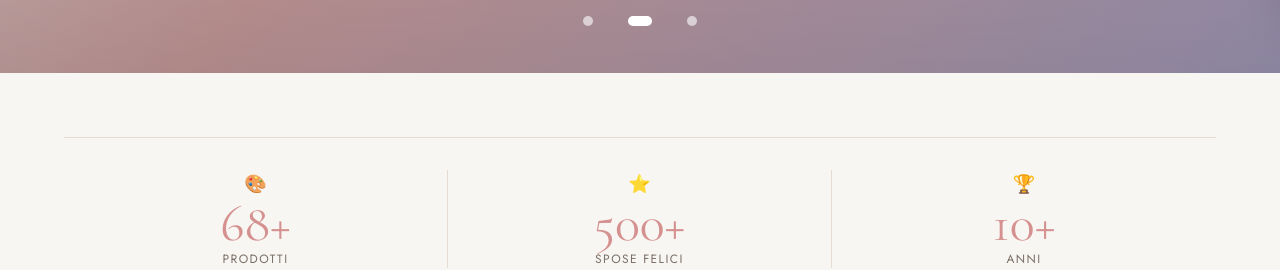
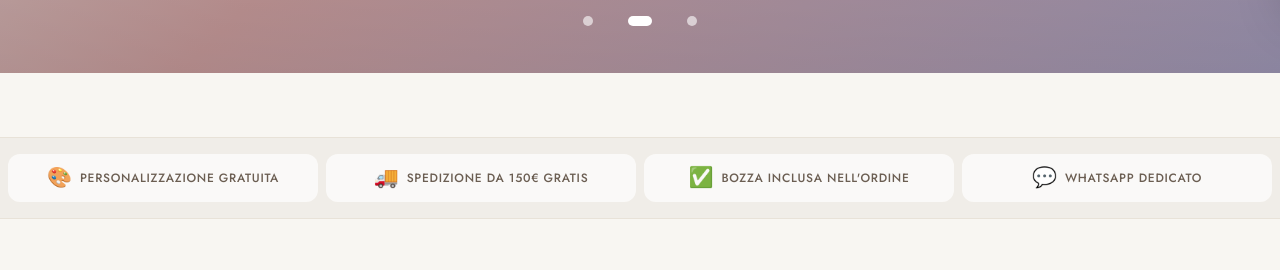
Before and after one commit to fracompa2017/effegilab, a Next.js app: page / in a window 1280 px wide. Shown: the part 800-1070 px from the top of the page. Built offline with nearby package versions, Linux system fonts and the light colour scheme; no server answers; the database is empty.

Commit message:
fix: homepage fallback con trust bar e whatsapp link reale

```diff
--- a/src/app/(shop)/page.tsx
+++ b/src/app/(shop)/page.tsx
@@ -5,6 +5,7 @@ import { HeroSection } from "@/components/shop/HeroSection";
 import { HowItWorks } from "@/components/shop/HowItWorks";
 import { ProductCard } from "@/components/shop/ProductCard";
 import { SocialProof } from "@/components/shop/SocialProof";
+import { TrustBar } from "@/components/shop/TrustBar";
 import { getCollectionsServer, getProductsServer } from "@/lib/server-queries";
 import { createClient } from "@/lib/supabase/server";
 import { cn } from "@/lib/utils";
@@ -123,6 +124,7 @@ export default async function HomePage() {
   return (
     <div className="-mx-4 space-y-16 pb-10 md:-mx-8">
       <HeroSection />
+      <TrustBar />
 
       <section className="bg-[#F8F6F2] px-4 md:px-8">
         <div className="mx-auto grid w-full max-w-6xl grid-cols-3 border-y border-[#E6DDD2] py-8">
@@ -293,7 +295,7 @@ export default async function HomePage() {
               Prenota Consulenza
             </Link>
             <Link
-              href="https://wa.me/393XXXXXXXXX"
+              href="https://wa.me/393333333333"
               target="_blank"
               className="inline-flex min-h-12 items-center justify-center rounded-full border border-[#D4918F] bg-white px-6 text-sm font-medium text-[#D4918F]"
             >
```
